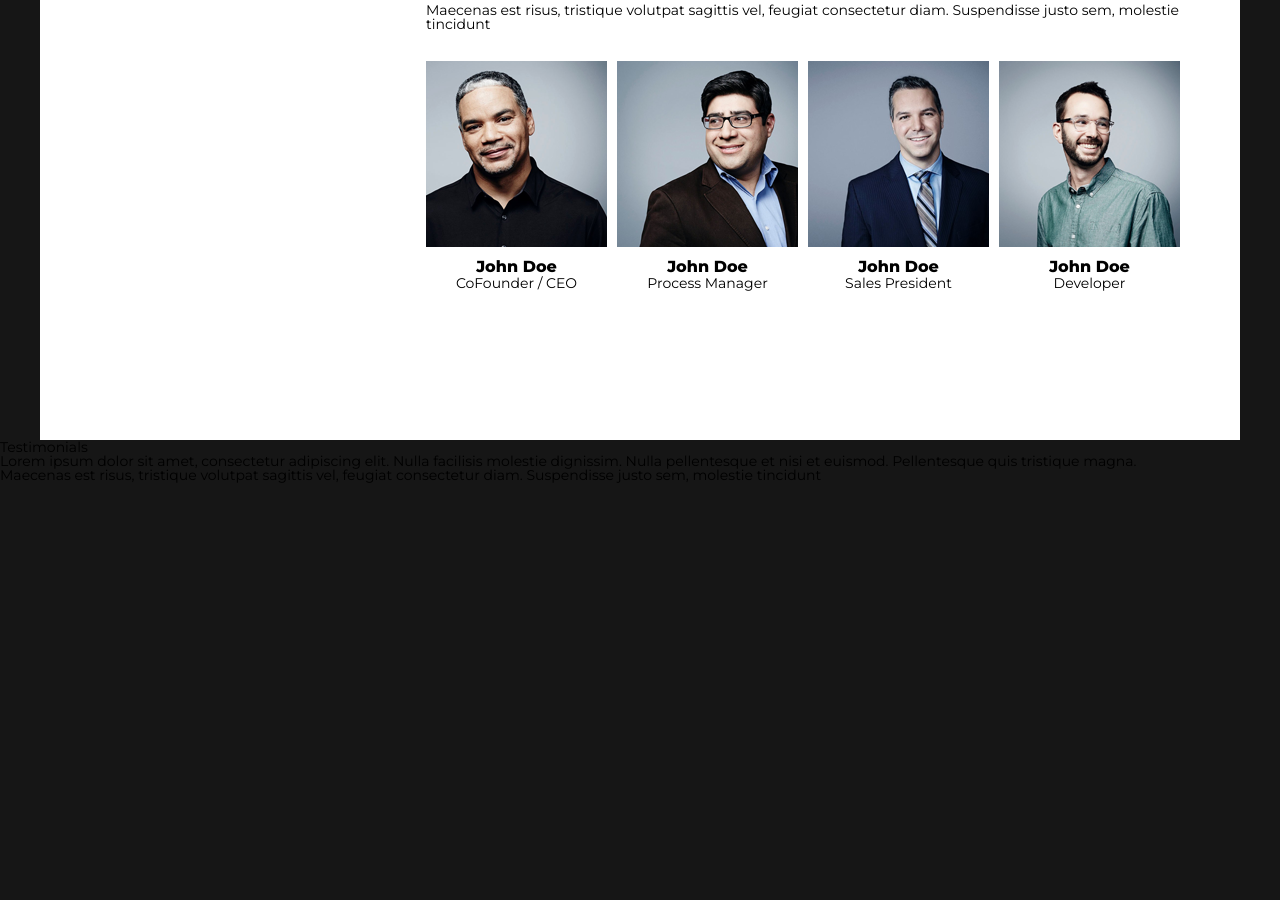
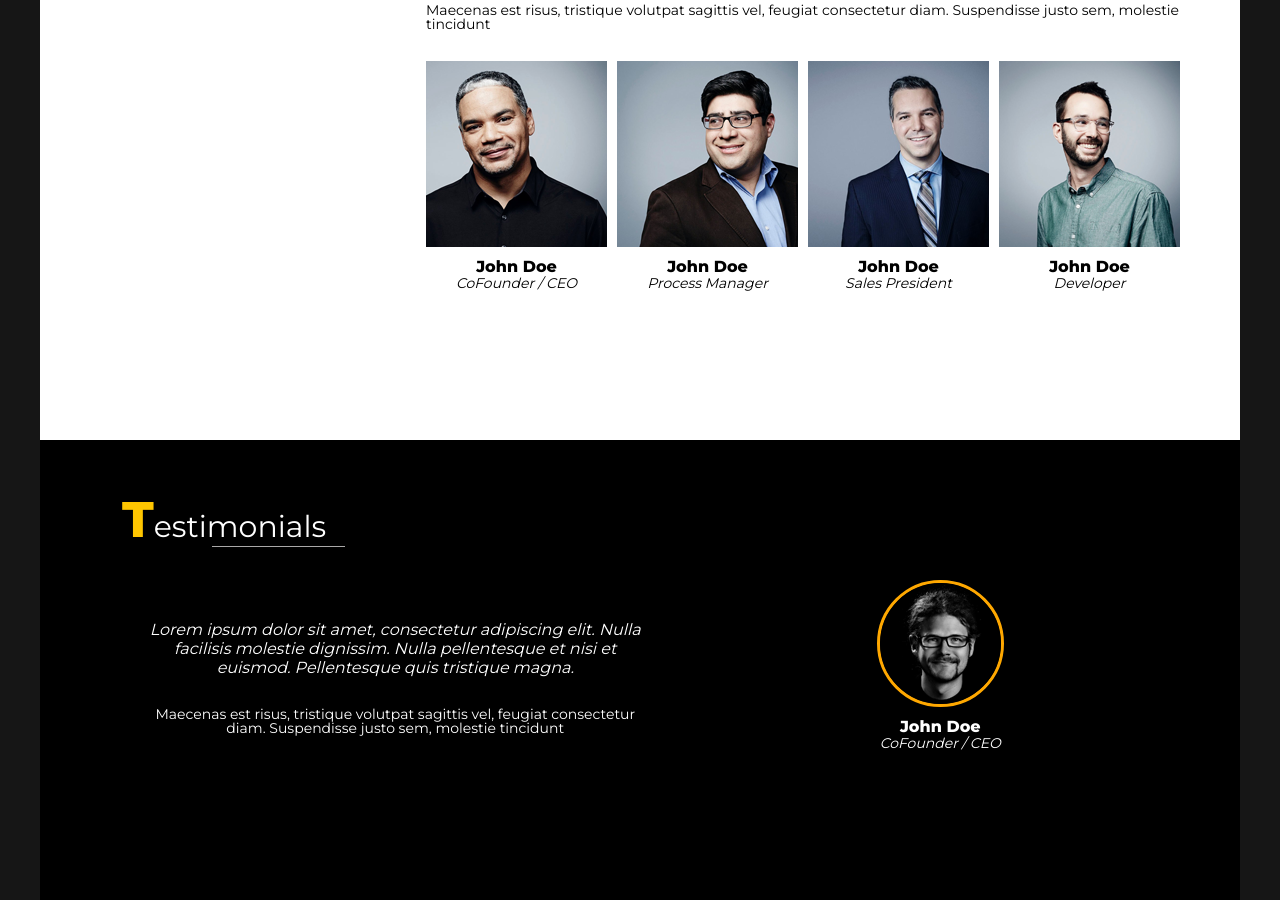
Before and after one commit to FrontBor/Sublime-games, a plain HTML site: page index.html in a window 1280 px wide. Shown: the part 4253-5153 px from the top of the page. Before the commit the page ends 4737 px from the top, so only its background shows below. Drawn offline with Linux system fonts and the light colour scheme.

Commit message:
add_block_testimonials_full

```diff
--- a/index.html
+++ b/index.html
@@ -197,11 +197,23 @@
     </div>
     <div class="testimonials">
         <div class="testimonials__main">
-            <h3>Testimonials</h3>
-            <p>Lorem ipsum dolor sit amet, consectetur adipiscing elit. Nulla facilisis molestie dignissim. Nulla pellentesque et nisi et euismod. Pellentesque quis tristique magna.</p>
-            <p>Maecenas est risus, tristique volutpat sagittis vel, feugiat consectetur diam. Suspendisse justo sem, molestie tincidunt</p>
+            <div class="testimonials__main-inner">
+                <h3>Testimonials</h3>
+                <div class="testimonials__row">
+                    <div class="testimonials__column col-1">
+                        <p>Lorem ipsum dolor sit amet, consectetur adipiscing elit. Nulla facilisis molestie dignissim. Nulla pellentesque et nisi et euismod. Pellentesque quis tristique magna.</p>
+                        <p>Maecenas est risus, tristique volutpat sagittis vel, feugiat consectetur diam. Suspendisse justo sem, molestie tincidunt</p>
+                    </div>
 
-        </p>
+                    <div class="testimonials__column col-2">
+                        <img src="/img/seo/layer_35_copy_158.png" alt="foto">
+                        <h2>John Doe</h2>
+                        <h4>CoFounder / CEO</h4>
+                    </div>
+                </div>
+            </div>
+
+
         </div>
     </div>
 
--- a/scss/style.scss
+++ b/scss/style.scss
@@ -536,6 +536,87 @@ body{
         }
         h4{
             font-weight: 400;
+            font-style: italic;
         }
     }
 }
+
+.testimonials{
+    &__main{
+        background: #000;
+        max-width: 1200px;
+        width: 100%;
+        margin: 0 auto;
+    }
+    h3{
+        position: relative;
+        left: 82px;
+        font-size: 30px;
+        color: #fff;
+        padding: 50px 0 0 0;
+    }
+    h3:first-letter{
+        font-size: 50px;
+        line-height: 1.2;
+        font-weight: 600;
+        color: #ffc600;
+    }
+    h3:after{
+        content: '';
+        position: absolute;
+        bottom: 3px;
+        left: 90px;
+        width: 133px;
+        height: 1px;
+        background: rgb(169, 168, 168);
+
+    }
+    span{
+        color: #fff;
+        font-size: 50px;
+        font-style: 700;
+    }
+    &__row{
+        display: flex;
+        justify-content: space-between;
+    }
+    &__column{
+        flex: 1 2 70%;
+        color: #fff;
+    }
+    .col-1{
+        text-align: center;
+        padding: 70px 0 150px 100px;
+        p:first-child{
+            font-size: 16px;
+            line-height: 1.2;
+            font-weight: 400;
+            color: #ffffff;
+            font-style: italic;
+            padding: 0 0 30px 0;
+        }
+
+    }
+    .col-2{
+        text-align: center;
+        margin: 30px 10px 150px 0;
+        img{
+            border: 3px solid #ffa800;
+            border-radius: 50%;
+        }
+
+        h2{
+            font-size: 16px;
+            line-height: 1.2;
+            font-weight: 600;
+            color: #fff;
+            margin: 10px 0 0 0;
+        }
+        h4{
+            font-weight: 400;
+            font-style: italic;
+        }
+
+    }
+
+}
```
Also changed, not shown: css/style.css.
